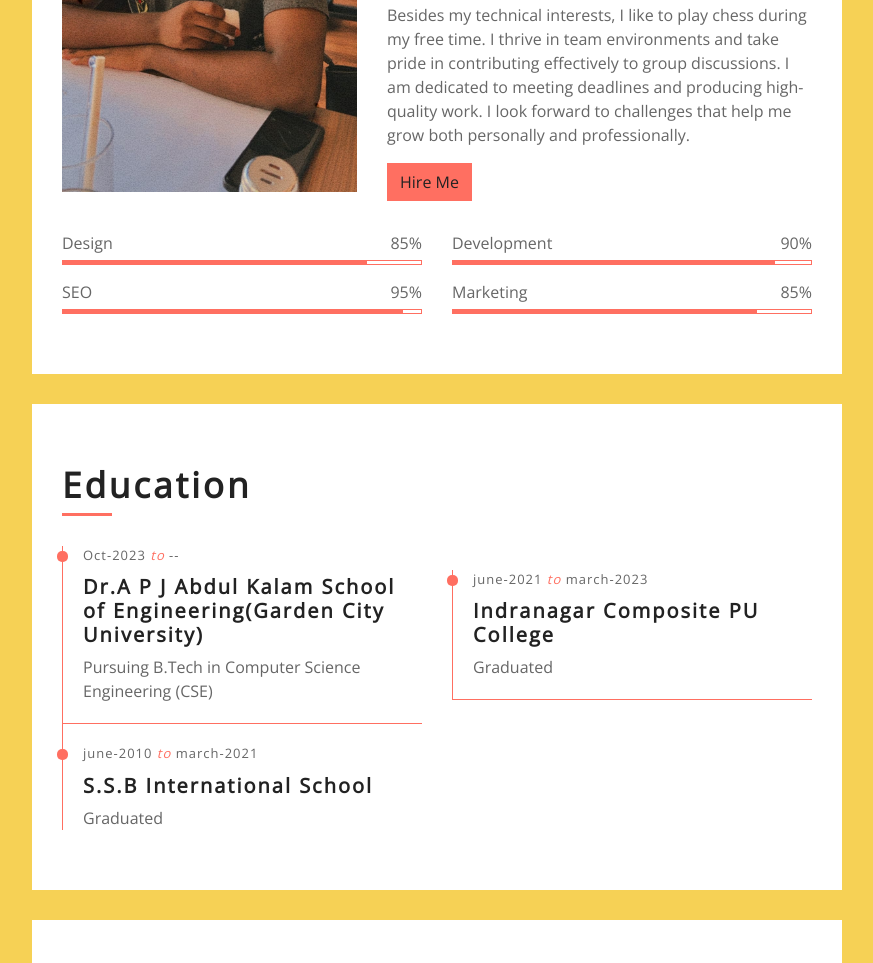
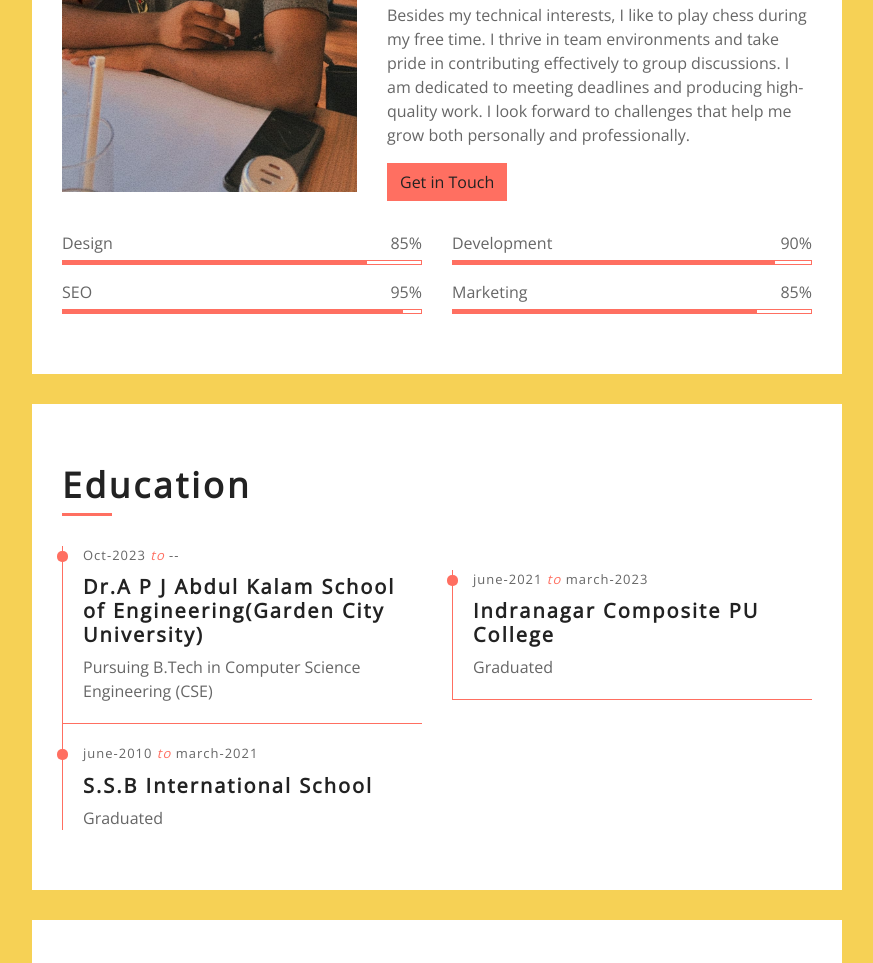
Before and after one commit to Kirankumar2604/kiran-folio, a plain HTML site: page index.html in a window 1280 px wide. Shown: the part 954-1917 px from the top of the page, without its empty margins (368-1241 px from the left). Drawn offline with nearby package versions, Linux system fonts and the light colour scheme.

Commit message:
Update index.html

```diff
--- a/index.html
+++ b/index.html
@@ -135,7 +135,7 @@
                                 </p>
 
 
-                                <a class="btn" href="#" onclick="alert('Thank you for your interest! Unfortunately, I am not available at the moment.')">Hire Me</a>
+                                <a class="btn" href="#" onclick="alert('Thank you for your interest! Unfortunately, I am not available at the moment.')">Get in Touch</a>
                             </div>
                         </div>
                         <div class="row">
```
